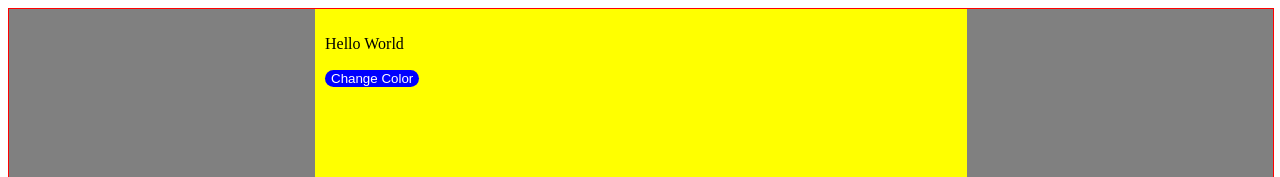
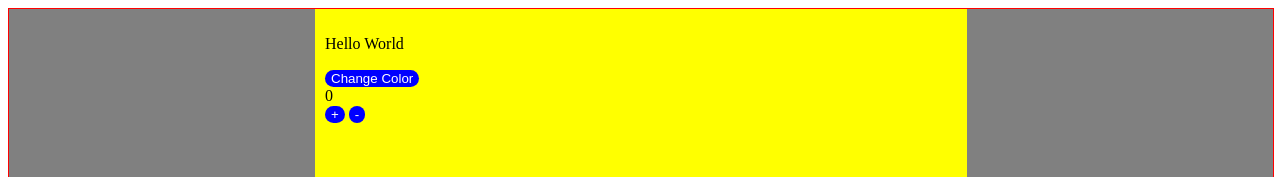
Before and after one commit to MrinalShekher/JSTraining, a plain HTML site: page index.html in a window 1280 px wide. Shown: the top 177 px of the page. Drawn offline with Linux system fonts and the light colour scheme.

Commit message:
Increment and decrement value

```diff
--- a/index.html
+++ b/index.html
@@ -11,8 +11,12 @@
             <div id="one">
                 <p>Hello World</p>
                 <button class="page-btn" id="primary-button" onclick="changeColor()">Change Color</button>
+                <div class="counting_section" id = "counter_div">0</div>
+                <button class="page-btn" id="counter-button" onclick="updateVal('increment')">+</button>
+                <button class="page-btn" id="neg-button" onclick="updateVal('decrement')">-</button>
             </div>
         </div>
+
     </body>
     <script src="script.js">
     </script>
--- a/script.js
+++ b/script.js
@@ -9,3 +9,42 @@ function changeColor(){
     }
     console.log(a);
 }
+console.log("varun");
+// function increment(){
+//     // console.log('Increased by 1');
+//     let x = document.getElementById('counter_div');
+//     //  console.log(x);
+//     // let val=x.innerText;
+//     // val++;
+//     // x.innerText=val;
+//     // console.log(x.innerText);
+
+//     //x.innerText= ++x.innerText;
+//     x.innerText=parseInt(x.innerText) + 1 ;
+// }
+// function increment(){
+//     // console.log('Increased by 1');
+//     let x = document.getElementById('counter_div');
+//     //  console.log(x);
+//     // let val=x.innerText;
+//     // val++;
+//     // x.innerText=val;
+//     // console.log(x.innerText);
+
+//     //x.innerText= ++x.innerText;
+//     x.innerText=parseInt(x.innerText) + 1 ;
+// }
+
+function updateVal(Arith){
+    let x = document.getElementById('counter_div');
+
+    if(Arith=="increment"){
+        x.innerText=parseInt(x.innerText) + 1 ;
+
+    }
+    else if(Arith=="decrement"){
+        x.innerText=parseInt(x.innerText) - 1 ;
+
+    }
+
+}
```
